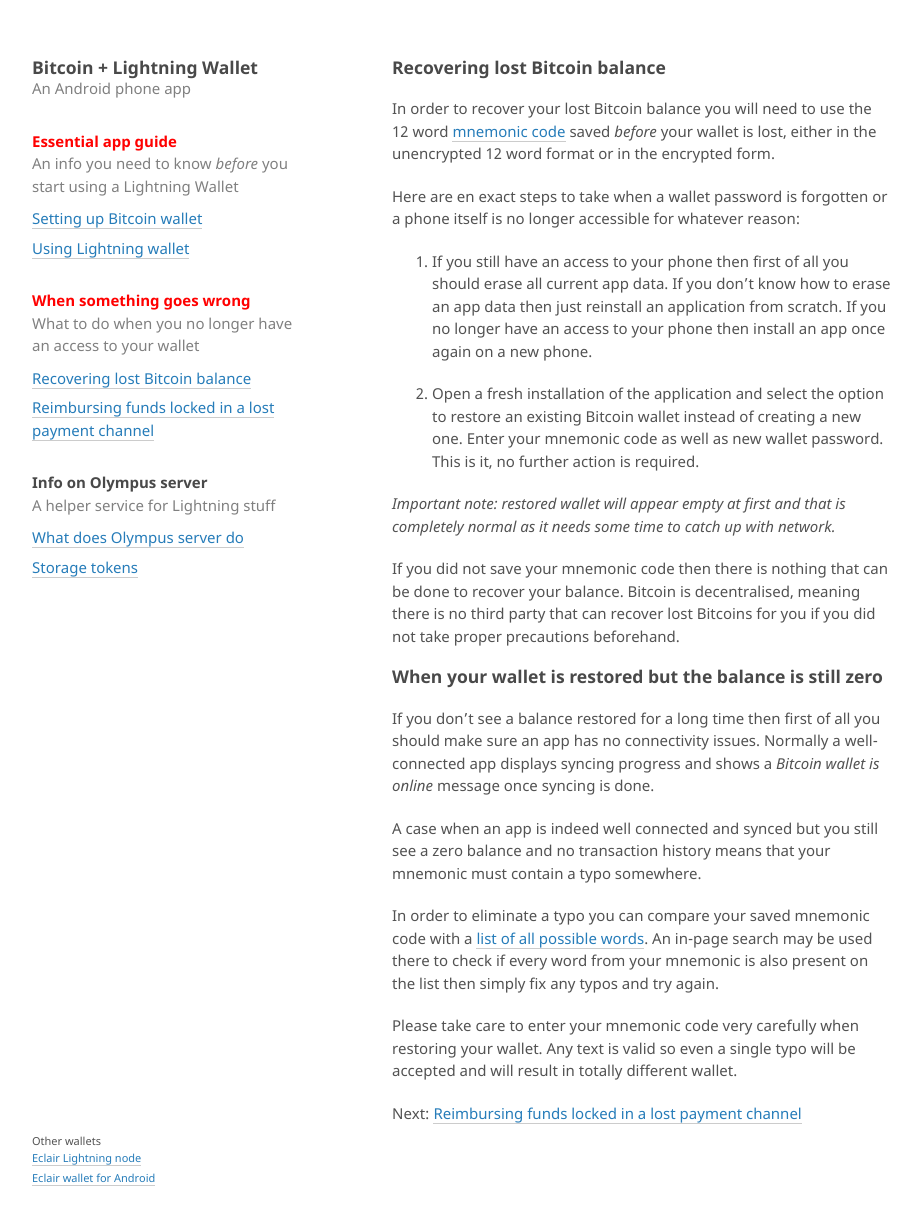
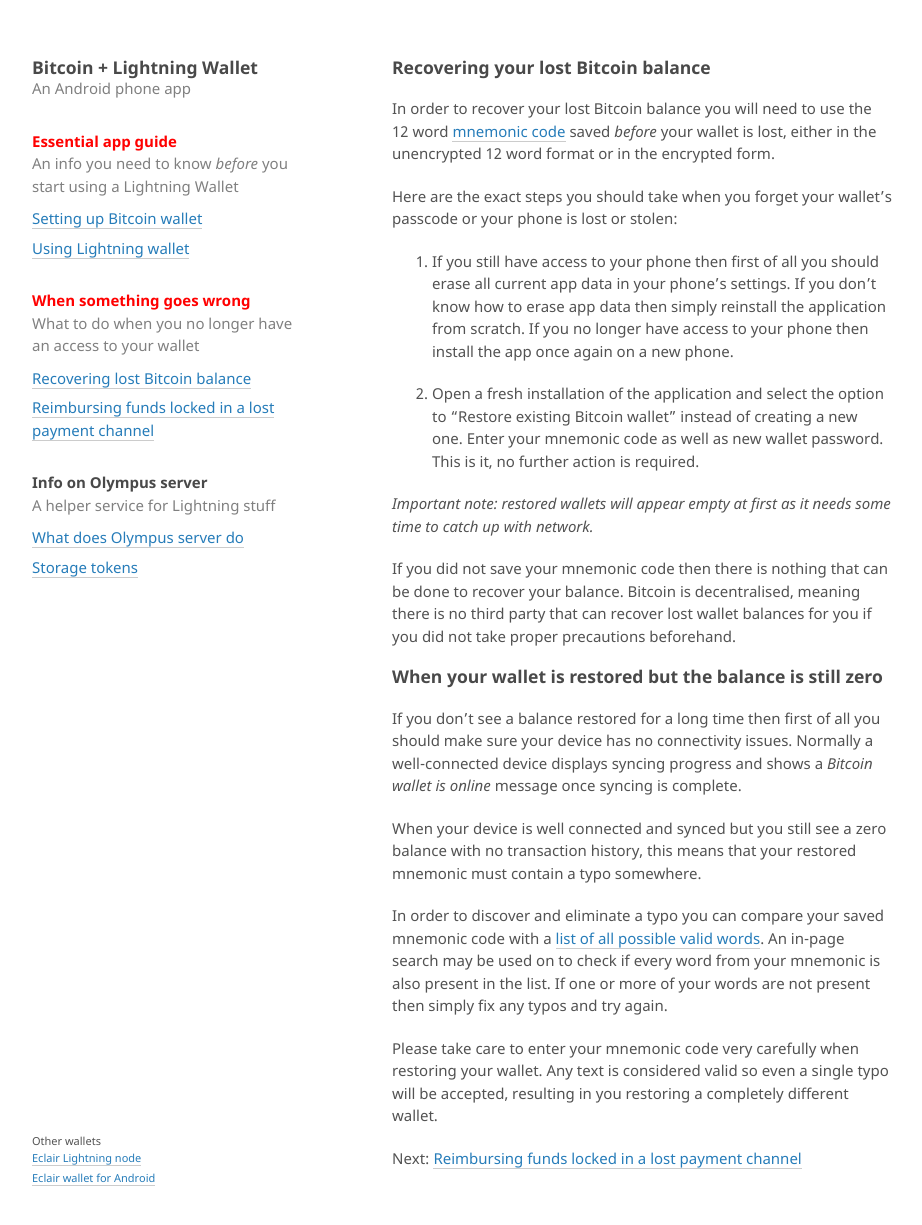
Before and after one commit to takaya-imai/lnwallet-site, a Jekyll site: the page built from recovering-lost-bitcoin-balance.md, in a window 1280 px wide and 1239 px high. Shown: the top 1225 px of the window, without its empty margins (178-1100 px from the left). Built offline with Jekyll 4.4.1, drawn with Linux system fonts in a browser that asks for light colours; our own code applies the rules of GitHub Pages for plain Markdown files.

Commit message:
Grammar and typos, added link

```diff
--- a/recovering-lost-bitcoin-balance.md
+++ b/recovering-lost-bitcoin-balance.md
@@ -2,28 +2,30 @@
 layout: default
 ---
 
-### [](#recovering-lost-bitcoin-balance)Recovering lost Bitcoin balance
+### [](#recovering-lost-bitcoin-balance)Recovering your lost Bitcoin balance
 
 In order to recover your lost Bitcoin balance you will need to use the 12 word [mnemonic code](setting-up-bitcoin-wallet.html#mnemonic-code) saved *before* your wallet is lost, either in the unencrypted 12 word format or in the encrypted form.
 
-Here are en exact steps to take when a wallet password is forgotten or a phone itself is no longer accessible for whatever reason:
+Here are the exact steps you should take when you forget your wallet's passcode or your phone is lost or stolen:
 
-1. If you still have an access to your phone then first of all you should erase all current app data. If you don't know how to erase an app data then just reinstall an application from scratch. If you no longer have an access to your phone then install an app once again on a new phone.
+1. If you still have access to your phone then first of all you should erase all current app data in your phone's settings. If you don't know how to erase app data then simply reinstall the application from scratch. If you no longer have access to your phone then install the app once again on a new phone.
 
-2. Open a fresh installation of the application and select the option to restore an existing Bitcoin wallet instead of creating a new one. Enter your mnemonic code as well as new wallet password. This is it, no further action is required.
+2. Open a fresh installation of the application and select the option to "Restore existing Bitcoin wallet" instead of creating a new one. Enter your mnemonic code as well as new wallet password. This is it, no further action is required.
 
-*Important note: restored wallet will appear empty at first and that is completely normal as it needs some time to catch up with network.*
+<!-- 3.? If your previous phone had been stolen, you may wish to transfer your balance to a new wallet to ensure that your wallet balance is only accessible from your new device. To do this... -->
 
-If you did not save your mnemonic code then there is nothing that can be done to recover your balance. Bitcoin is decentralised, meaning there is no third party that can recover lost Bitcoins for you if you did not take proper precautions beforehand.
+*Important note: restored wallets will appear empty at first as it needs some time to catch up with network.*
 
-### When your wallet is restored but the balance is still zero
+If you did not save your mnemonic code then there is nothing that can be done to recover your balance. Bitcoin is decentralised, meaning there is no third party that can recover lost wallet balances for you if you did not take proper precautions beforehand.
 
-If you don't see a balance restored for a long time then first of all you should make sure an app has no connectivity issues. Normally a well-connected app displays syncing progress and shows a *Bitcoin wallet is online* message once syncing is done.
+### [](#wallet-restored-but-balance-zero)When your wallet is restored but the balance is still zero
 
-A case when an app is indeed well connected and synced but you still see a zero balance and no transaction history means that your mnemonic must contain a typo somewhere.
+If you don't see a balance restored for a long time then first of all you should make sure your device has no connectivity issues. Normally a well-connected device displays syncing progress and shows a *Bitcoin wallet is online* message once syncing is complete.
 
-In order to eliminate a typo you can compare your saved mnemonic code with a [list of all possible words](english-bip32.json). An in-page search may be used there to check if every word from your mnemonic is also present on the list then simply fix any typos and try again.
+When your device is well connected and synced but you still see a zero balance with no transaction history, this means that your restored mnemonic must contain a typo somewhere.
 
-Please take care to enter your mnemonic code very carefully when restoring your wallet. Any text is valid so even a single typo will be accepted and will result in totally different wallet.
+In order to discover and eliminate a typo you can compare your saved mnemonic code with a [list of all possible valid words](english-bip32.json). An in-page search may be used on to check if every word from your mnemonic is also present in the list. If one or more of your words are not present then simply fix any typos and try again.
+
+Please take care to enter your mnemonic code very carefully when restoring your wallet. Any text is considered valid so even a single typo will be accepted, resulting in you restoring a completely different wallet.
 
 Next: [Reimbursing funds locked in a lost payment channel](http://lightning-wallet.com/reimbursing-funds-locked-in-a-lost-payment-channel.html#reimbursing-funds-locked-in-a-lost-payment-channel)
```
Also changed, not shown: setting-up-bitcoin-wallet.md (+5 -5 lines).
